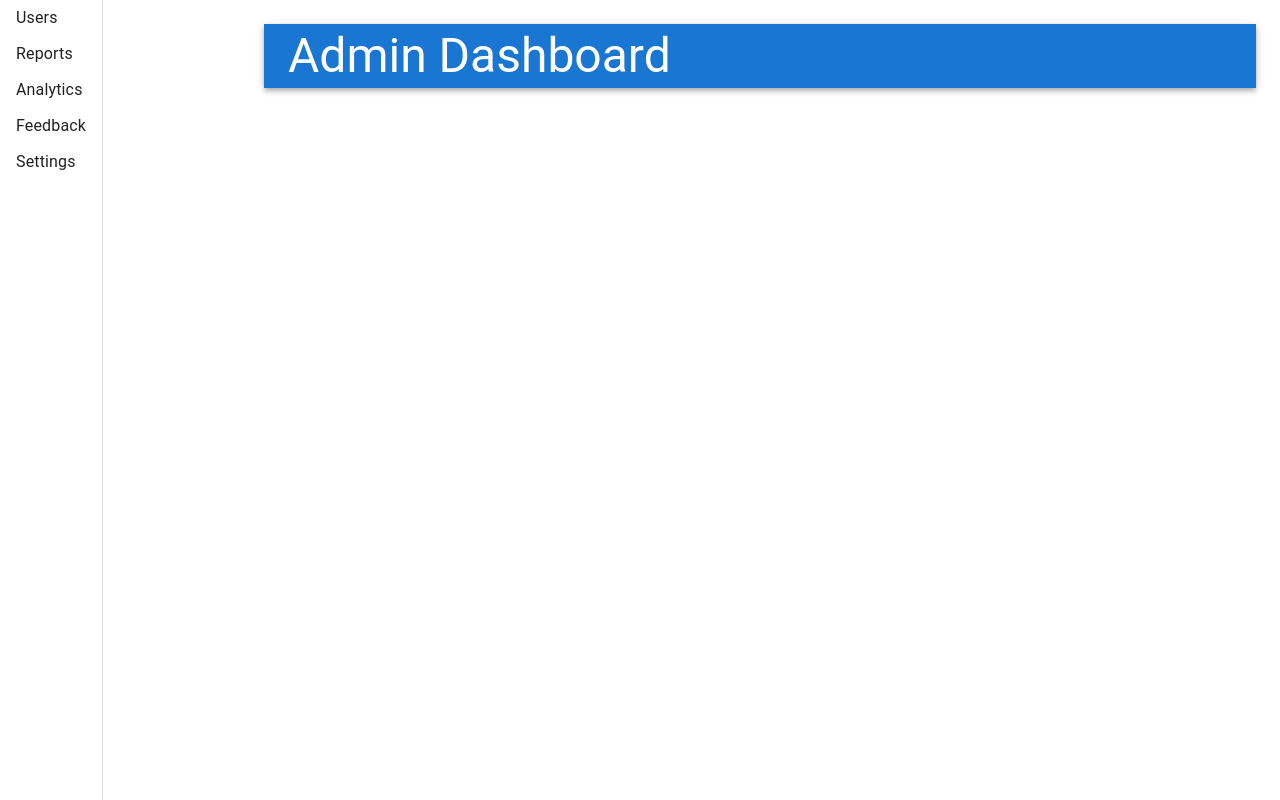
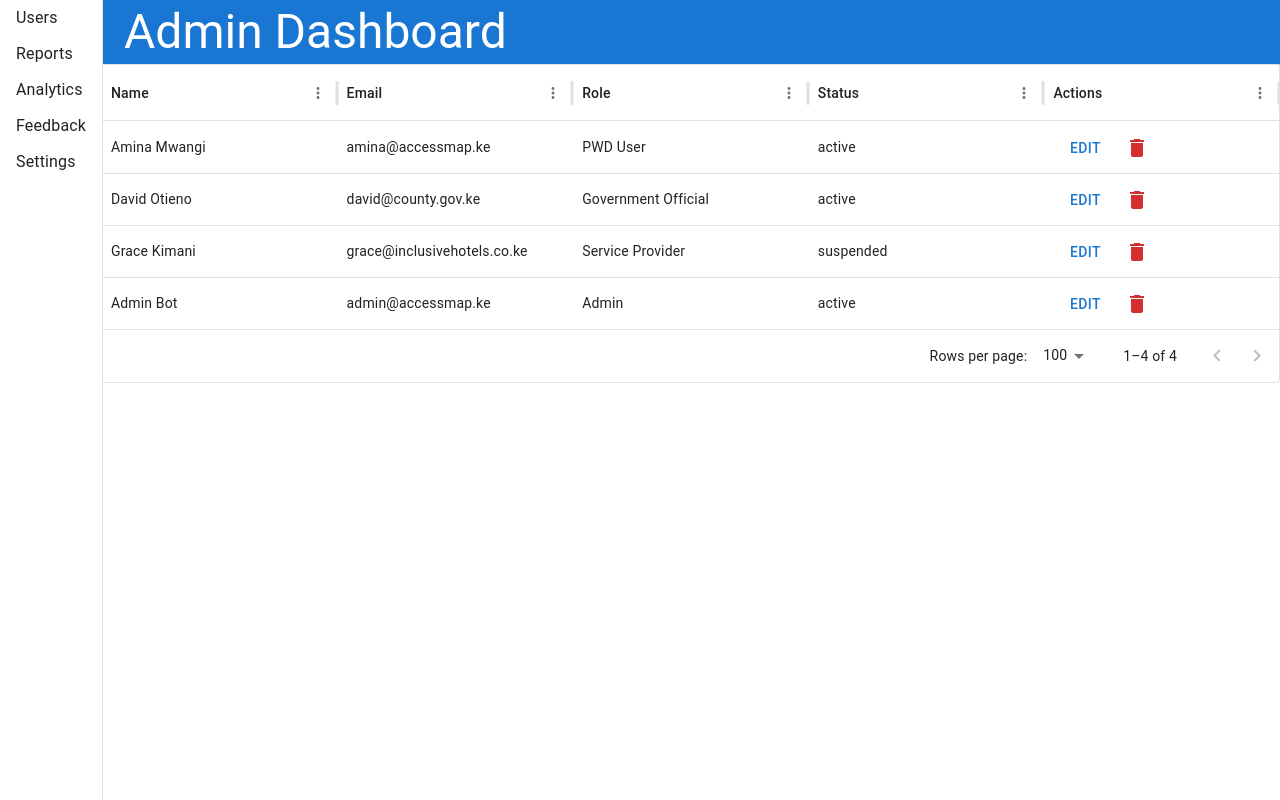
Before and after one commit to Viking-jnr/AccessMap, a React (Vite) app in the folder accessMap/: page /admin-dashboard in a window 1280 px wide. Built offline with nearby package versions, Linux system fonts and the light colour scheme.

Commit message:
Added the admin dashboard

```diff
--- a/accessMap/package.json
+++ b/accessMap/package.json
@@ -14,6 +14,7 @@
     "@emotion/styled": "^11.14.1",
     "@mui/icons-material": "^7.3.1",
     "@mui/material": "^7.3.1",
+    "@mui/x-data-grid": "^8.10.2",
     "axios": "^1.11.0",
     "firebase": "^12.1.0",
     "framer-motion": "^12.23.12",
--- a/accessMap/src/App.jsx
+++ b/accessMap/src/App.jsx
@@ -5,7 +5,7 @@ import Login from './auth/Login'
 import SignUp from './auth/SignUp'
 import { AuthProvider } from './Context/authContext'
 import Report from './Dashboards/ReportBarrier'
-import Admin from './Dashboards/AdminDashboard'
+import Admin from './Dashboards/Admin/AdminDashboard'
 
 function App() {
 
--- /dev/null
+++ b/accessMap/src/Dashboards/Admin/AdminDashboard.jsx
@@ -0,0 +1,15 @@
+import DashboardLayout from "../DashboardLayout";
+import UserTable from './Users';
+import Reports from "./Reports";
+import { demoUsers, demoReports } from "./DemoData";
+
+const Admin = () => {
+    return(
+        <DashboardLayout>
+            <UserTable users={demoUsers} />
+
+        </DashboardLayout>
+    )
+}
+
+export default Admin;
--- /dev/null
+++ b/accessMap/src/Dashboards/Admin/DemoData.jsx
@@ -0,0 +1,102 @@
+//Demo Users
+export const demoUsers = [
+  {
+    id: 1,
+    name: "Amina Mwangi",
+    email: "amina@accessmap.ke",
+    role: "PWD User",
+    status: "active"
+  },
+  {
+    id: 2,
+    name: "David Otieno",
+    email: "david@county.gov.ke",
+    role: "Government Official",
+    status: "active"
+  },
+  {
+    id: 3,
+    name: "Grace Kimani",
+    email: "grace@inclusivehotels.co.ke",
+    role: "Service Provider",
+    status: "suspended"
+  },
+  {
+    id: 4,
+    name: "Admin Bot",
+    email: "admin@accessmap.ke",
+    role: "Admin",
+    status: "active"
+  }
+];
+
+
+//Demo Reports
+export const demoReports = [
+  {
+    id: 101,
+    description: "No wheelchair ramp at main entrance",
+    barrierType: "Mobility",
+    locationType: "Public Building",
+    gps: [-1.2921, 36.8219],
+    mediaUrl: "https://via.placeholder.com/150",
+    status: "Pending"
+  },
+  {
+    id: 102,
+    description: "No braille signage in hospital",
+    barrierType: "Visual",
+    locationType: "Health Facility",
+    gps: [-1.2833, 36.8167],
+    mediaUrl: "https://via.placeholder.com/150",
+    status: "Flagged"
+  },
+  {
+    id: 103,
+    description: "No interpreter at service desk",
+    barrierType: "Hearing",
+    locationType: "Government Office",
+    gps: [-1.3000, 36.8000],
+    mediaUrl: "https://via.placeholder.com/150",
+    status: "Resolved"
+  }
+];
+
+//Demo Analytics
+export const demoAnalytics = {
+  labels: ["Jan", "Feb", "Mar", "Apr", "May", "Jun"],
+  datasets: [
+    {
+      label: "Barrier Reports",
+      data: [12, 19, 8, 15, 22, 17],
+      backgroundColor: "rgba(75,192,192,0.4)",
+      borderColor: "rgba(75,192,192,1)",
+      borderWidth: 1
+    }
+  ]
+};
+
+//Demo Feedback
+export const demoFeedback = [
+  {
+    id: 201,
+    location: "KICC",
+    rating: 4,
+    comment: "Good wheelchair access but signage could improve",
+    flagged: false
+  },
+  {
+    id: 202,
+    location: "Nairobi Hospital",
+    rating: 2,
+    comment: "No interpreter available",
+    flagged: true
+  },
+  {
+    id: 203,
+    location: "City Hall",
+    rating: 5,
+    comment: "Excellent service and accessibility",
+    flagged: false
+  }
+];
--- /dev/null
+++ b/accessMap/src/Dashboards/Admin/Reports.jsx
@@ -0,0 +1,14 @@
+import { Card, CardMedia, CardContent, Typography, Button } from '@mui/material';
+
+export default function Reports({ reports, onFlag, onResolve }) {
+  return reports.map(report => (
+    <Card key={report.id} sx={{ mb: 2 }}>
+      <CardMedia component="img" height="140" image={report.mediaUrl} />
+      <CardContent>
+        <Typography variant="body1">{report.description}</Typography>
+        <Button onClick={() => onFlag(report.id)}>Flag</Button>
+        <Button onClick={() => onResolve(report.id)}>Resolve</Button>
+      </CardContent>
+    </Card>
+  ));
+}
--- /dev/null
+++ b/accessMap/src/Dashboards/Admin/Users.jsx
@@ -0,0 +1,25 @@
+import { DataGrid } from '@mui/x-data-grid';
+import { Button, IconButton } from '@mui/material';
+import { Delete } from '@mui/icons-material';
+
+export default function UserTable({ users, onEdit, onDelete }) {
+  const columns = [
+    { field: 'name', headerName: 'Name', flex: 1 },
+    { field: 'email', headerName: 'Email', flex: 1 },
+    { field: 'role', headerName: 'Role', flex: 1 },
+    {field: 'status', headerName: 'Status', flex: 1},
+    {
+      field: 'actions',
+      headerName: 'Actions',
+      flex: 1,
+      renderCell: (params) => (
+        <>
+          <Button onClick={() => onEdit(params.row)}>Edit</Button>
+          <IconButton color="error" onClick={() => onDelete(params.row.id)}><Delete /> </IconButton>
+        </>
+      )
+    }
+  ];
+
+  return <DataGrid rows={users} columns={columns} autoHeight/>;
+}
--- a/accessMap/src/Dashboards/AdminDashboard.jsx
+++ /dev/null
@@ -1,9 +0,0 @@
-import DashboardLayout from "./DashboardLayout"
-
-const Admin = () => {
-    return(
-        <DashboardLayout />
-    )
-}
-
-export default Admin;
--- a/accessMap/src/Dashboards/DashboardLayout.jsx
+++ b/accessMap/src/Dashboards/DashboardLayout.jsx
@@ -3,17 +3,17 @@ import { AppBar, Box, Drawer, MenuItem, Toolbar, Typography } from "@mui/materia
 export default function DashboardLayout({ children }){
     return(
         <Box sx={{display: 'flex'}}>
-            <Drawer variant="permanent" sx={{width: 240}}>
+            <Drawer variant="permanent" sx={{width: 100}}>
                 <MenuItem>Users</MenuItem>
                 <MenuItem>Reports</MenuItem>
                 <MenuItem>Analytics</MenuItem>
                 <MenuItem>Feedback</MenuItem>
                 <MenuItem>Settings</MenuItem>
             </Drawer>
-            <Box component={'main'} sx={{flexGrow: 1, p: 3}}>
+            <Box component={'main'} sx={{flexGrow: 1}}>
                 <AppBar position='static'>
                     <Toolbar>
-                        <Typography variant="h3">Admin Dashboard</Typography>
+                        <Typography variant="h3" align="center">Admin Dashboard</Typography>
                     </Toolbar>
                 </AppBar>
                 {children}
```
Also changed, not shown: 1 other file (tests, documents, lock files or other folders).
